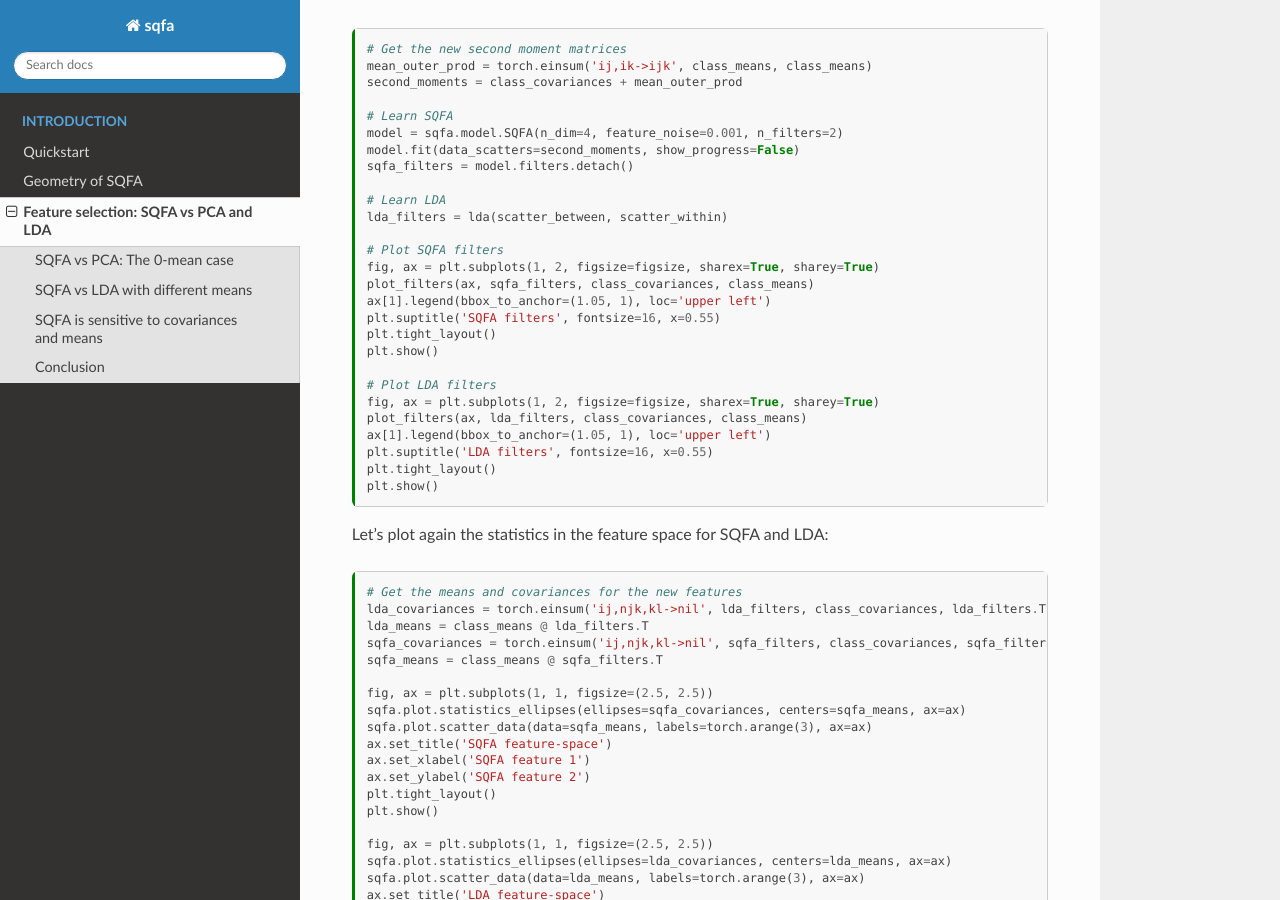
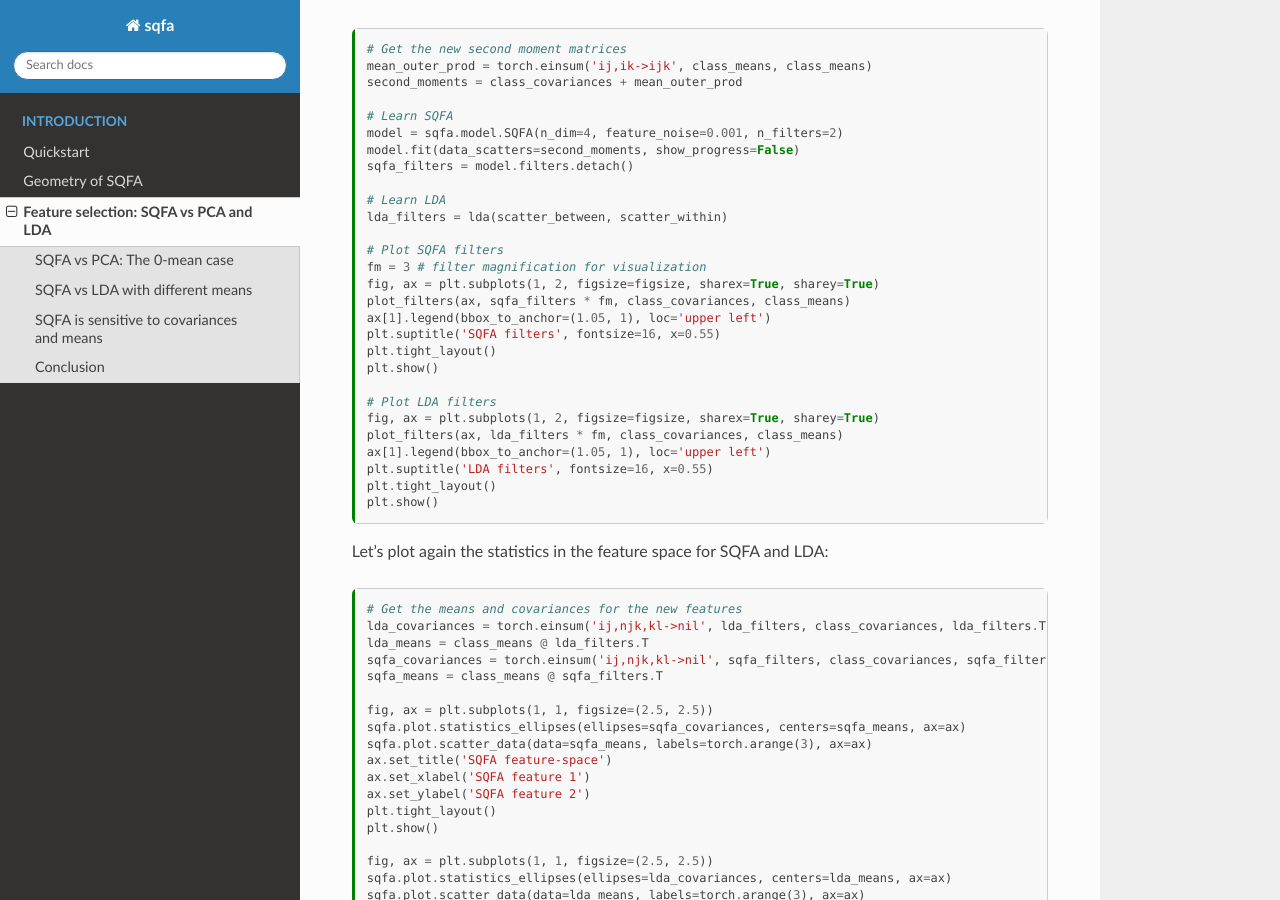
Before and after one commit to dherrera1911/sqfa, a Sphinx documentation site: the page built from docs/source/tutorials/toy_problem.md, in a window 1280 px wide and 900 px high, scrolled down 5547 px. Built offline with Sphinx 7.4.7 and the Read the Docs theme 3.1.0, drawn with Linux system fonts in a browser that asks for light colours; pages that are not in the unit, such as notebooks, are missing from menus.

Commit message:
Filter arrow editing

```diff
--- a/docs/source/tutorials/toy_problem.md
+++ b/docs/source/tutorials/toy_problem.md
@@ -338,8 +338,9 @@ sqfa_filters = model.filters.detach()
 lda_filters = lda(scatter_between, scatter_within)
 
 # Plot SQFA filters
+fm = 3 # filter magnification for visualization
 fig, ax = plt.subplots(1, 2, figsize=figsize, sharex=True, sharey=True)
-plot_filters(ax, sqfa_filters, class_covariances, class_means)
+plot_filters(ax, sqfa_filters * fm, class_covariances, class_means)
 ax[1].legend(bbox_to_anchor=(1.05, 1), loc='upper left')
 plt.suptitle('SQFA filters', fontsize=16, x=0.55)
 plt.tight_layout()
@@ -347,7 +348,7 @@ plt.show()
 
 # Plot LDA filters
 fig, ax = plt.subplots(1, 2, figsize=figsize, sharex=True, sharey=True)
-plot_filters(ax, lda_filters, class_covariances, class_means)
+plot_filters(ax, lda_filters * fm, class_covariances, class_means)
 ax[1].legend(bbox_to_anchor=(1.05, 1), loc='upper left')
 plt.suptitle('LDA filters', fontsize=16, x=0.55)
 plt.tight_layout()
```
Also changed, not shown: other parts of docs/source/tutorials/toy_problem.md (+1 -1 lines).
